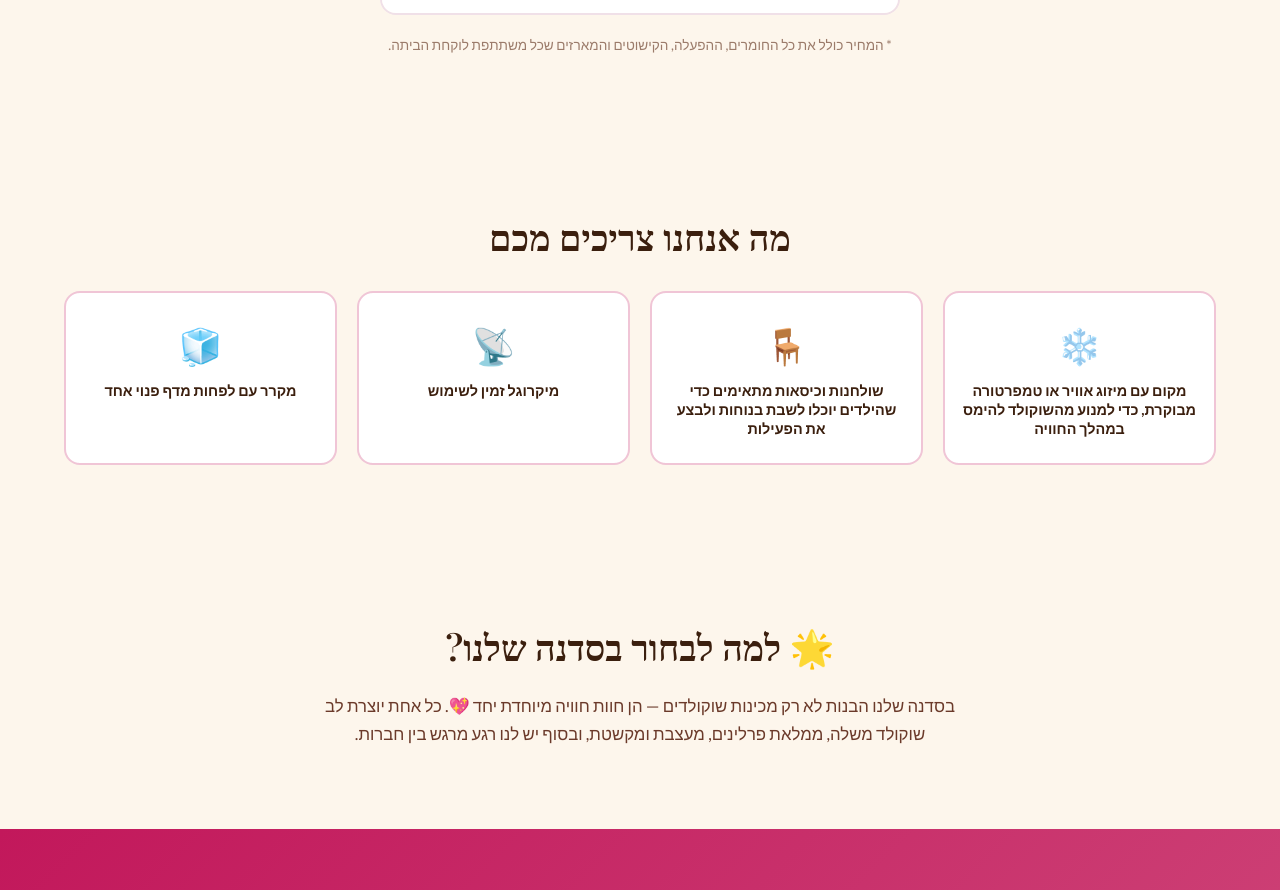
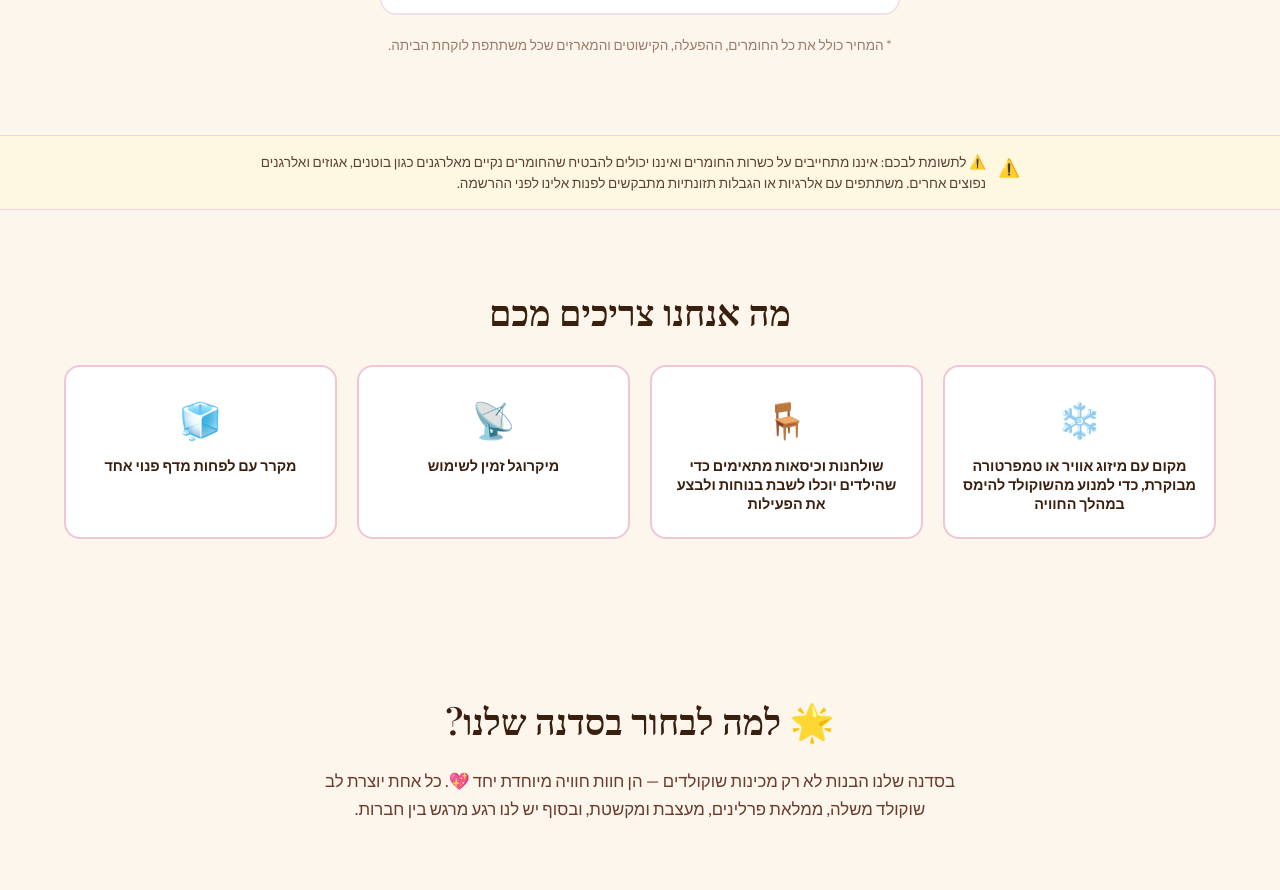
Before and after one commit to GuyAfik/SweetsByTalya, a React (Vite) app: page /workshops/friends-at-heart in a window 1280 px wide. Shown: the part 2740-3630 px from the top of the page. Built offline with nearby package versions, Linux system fonts and the light colour scheme; no server answers; a web font is replaced by a local one.

Commit message:
allergies handling

```diff
--- a/public/locales/en/translation.json
+++ b/public/locales/en/translation.json
@@ -266,6 +266,7 @@
   "workshops": {
     "page_title": "Chocolate Workshops",
     "page_subtitle": "Unique handcrafted chocolate experiences for every occasion.",
+    "disclaimer": "⚠️ Please note: We do not guarantee kashrut (kosher certification) and we cannot guarantee that our materials are free from allergens such as peanuts, tree nuts, or other common allergens. Participants with allergies or dietary restrictions should consult with us before booking.",
     "view_workshop": "View Workshop",
     "view_workshops": "View Workshops",
     "all_workshops": "All Workshops",
--- a/public/locales/he/translation.json
+++ b/public/locales/he/translation.json
@@ -266,6 +266,7 @@
   "workshops": {
     "page_title": "סדנאות שוקולד",
     "page_subtitle": "חוויות שוקולד ייחודיות עשויות ביד לכל אירוע.",
+    "disclaimer": "⚠️ לתשומת לבכם: איננו מתחייבים על כשרות החומרים ואיננו יכולים להבטיח שהחומרים נקיים מאלרגנים כגון בוטנים, אגוזים ואלרגנים נפוצים אחרים. משתתפים עם אלרגיות או הגבלות תזונתיות מתבקשים לפנות אלינו לפני ההרשמה.",
     "view_workshop": "לפרטי הסדנה",
     "view_workshops": "לסדנאות",
     "all_workshops": "כל הסדנאות",
--- a/public/locales/pt/translation.json
+++ b/public/locales/pt/translation.json
@@ -266,6 +266,7 @@
   "workshops": {
     "page_title": "Workshops de Chocolate",
     "page_subtitle": "Experiências únicas de chocolate artesanal para cada ocasião.",
+    "disclaimer": "⚠️ Atenção: Não garantimos certificação kosher dos materiais e não podemos garantir que os materiais estejam livres de alérgenos como amendoins, nozes e outros alérgenos comuns. Participantes com alergias ou restrições alimentares devem entrar em contato conosco antes de reservar.",
     "view_workshop": "Ver Workshop",
     "view_workshops": "Ver Workshops",
     "all_workshops": "Todos os Workshops",
--- a/src/pages/WorkshopDetail.css
+++ b/src/pages/WorkshopDetail.css
@@ -249,6 +249,35 @@
   }
 }
 
+/* ── Disclaimer ───────────────────────────────────────────────────────────── */
+.wd-disclaimer {
+  background: #fff8e1;
+  border-top: 1px solid #ffe082;
+  border-bottom: 1px solid #ffe082;
+  padding: 1rem 1.5rem;
+}
+
+.wd-disclaimer__inner {
+  max-width: 760px;
+  margin: 0 auto;
+  display: flex;
+  align-items: flex-start;
+  gap: 0.75rem;
+}
+
+.wd-disclaimer__icon {
+  font-size: 1.1rem;
+  flex-shrink: 0;
+  margin-top: 2px;
+}
+
+.wd-disclaimer__text {
+  font-size: 0.85rem;
+  color: #5d4037;
+  margin: 0;
+  line-height: 1.5;
+}
+
 /* ── Pricing ──────────────────────────────────────────────────────────────── */
 .wd-pricing__table {
   max-width: 520px;
--- a/src/pages/WorkshopDetail.jsx
+++ b/src/pages/WorkshopDetail.jsx
@@ -179,6 +179,18 @@ export default function WorkshopDetail() {
       )}
 
       {/* ══════════════════════════════════════════════════════════════════
+          5b. DISCLAIMER — kosher & allergens (shown on every workshop)
+         ══════════════════════════════════════════════════════════════════ */}
+      <section className="wd-disclaimer">
+        <div className="container">
+          <div className="wd-disclaimer__inner">
+            <span className="wd-disclaimer__icon">⚠️</span>
+            <p className="wd-disclaimer__text">{t('workshops.disclaimer')}</p>
+          </div>
+        </div>
+      </section>
+
+      {/* ══════════════════════════════════════════════════════════════════
           6. REQUIREMENTS (home-visit workshops only)
              Practical info — shown only when relevant.
          ══════════════════════════════════════════════════════════════════ */}
```
